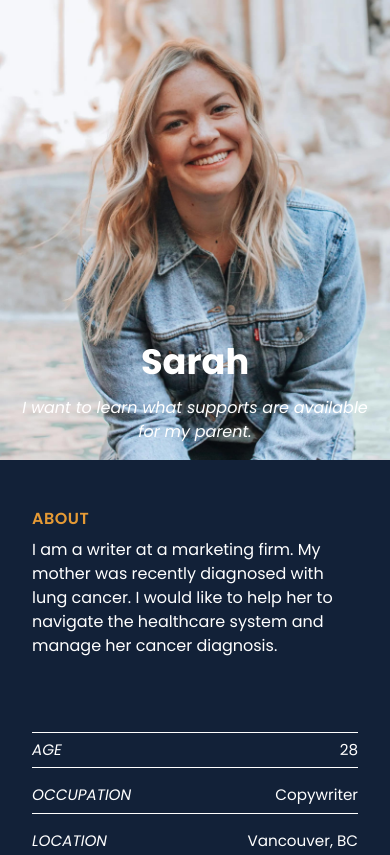
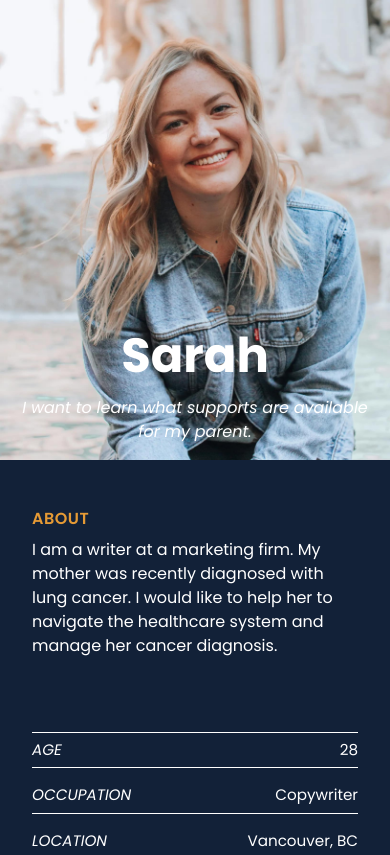
Before and after one commit to CoolMcProgrammer123/INM420-Assignment-6, a website: page public/index.html in a window 390 px wide. Shown: the top 855 px of the page. Drawn offline with nearby package versions, Linux system fonts and the light colour scheme.

Commit message:
Fixed wrong font size

```diff
--- a/public/assets/css/style.css
+++ b/public/assets/css/style.css
@@ -74,7 +74,7 @@ body {
 }
 
 .photo-section h2 {
-    font-size: clamp(2.2rem, 4vw, 3.5rem);
+    font-size: clamp(3rem, 4vw, 3.5rem);
     font-weight: 700;
     line-height: 1;
 
```
